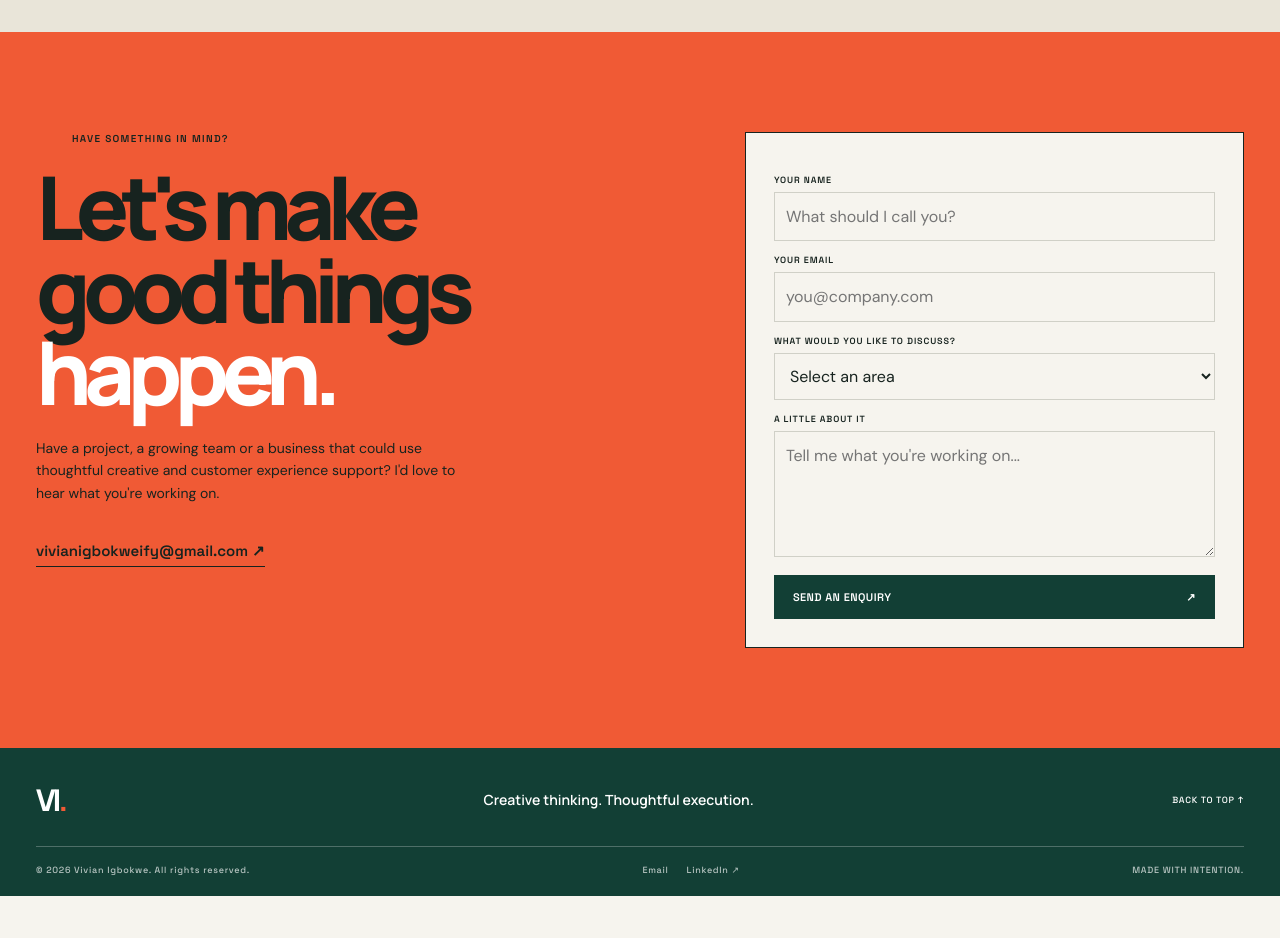
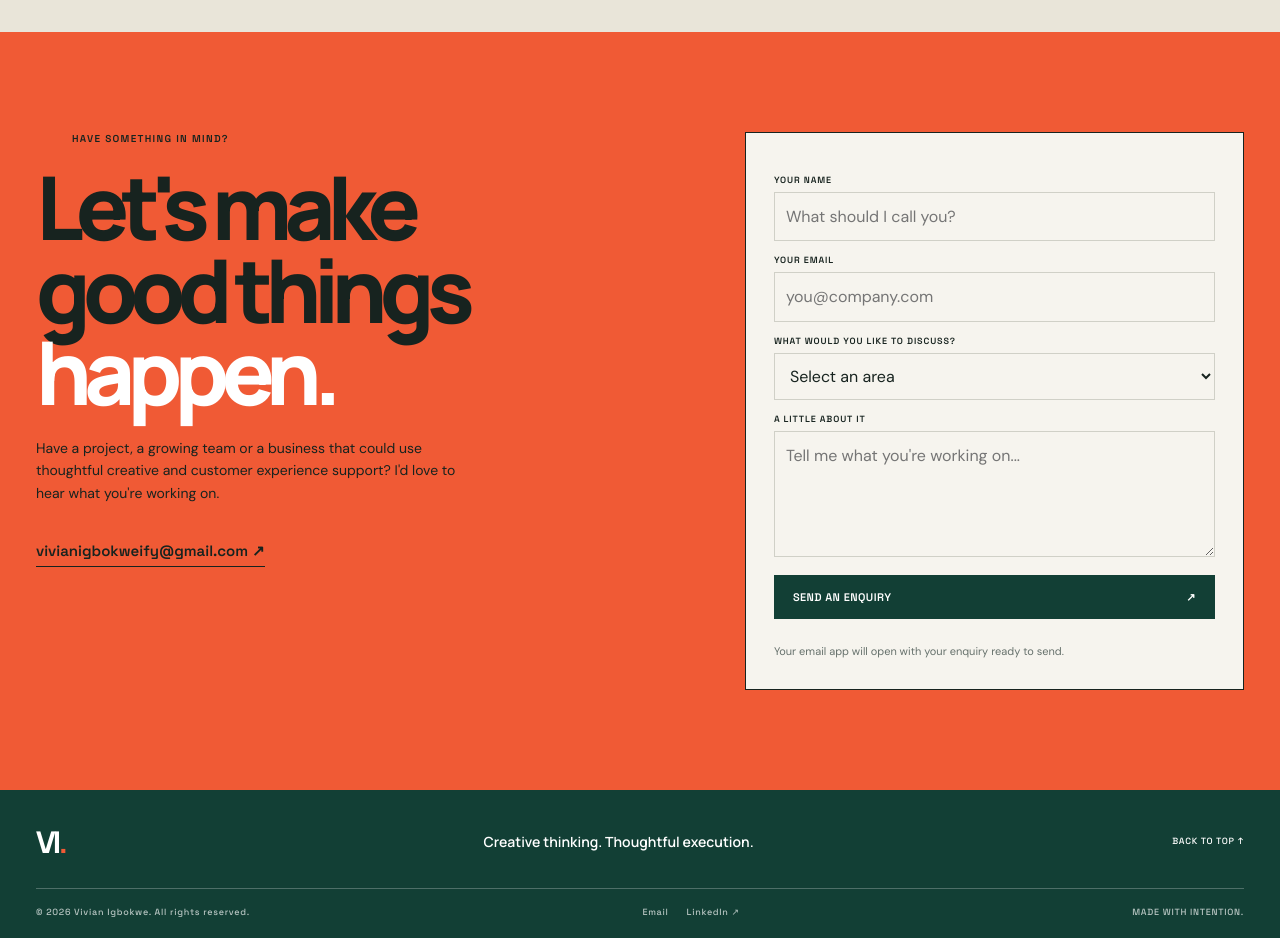
Before and after one commit to digitalskillswithvee/vivian-portfolio, a plain HTML site: page vivian-portfolio-new-repository/index.html in a window 1280 px wide. Shown: the part 8800-9738 px from the top of the page. Before the commit the page ends 9696 px from the top, so only its background shows below. Drawn offline with Linux system fonts and the light colour scheme.

Commit message:
Remove Netlify-only form settings for Cloudflare hosting

```diff
--- a/vivian-portfolio-new-repository/index.html
+++ b/vivian-portfolio-new-repository/index.html
@@ -147,14 +147,13 @@
     <section class="contact-section" id="contact">
       <div class="section-shell contact-layout">
         <div class="contact-copy reveal"><p class="eyebrow"><span class="eyebrow-line"></span> HAVE SOMETHING IN MIND?</p><h2>Let's make<br>good things <em>happen.</em></h2><p data-content-field="contact_intro">Have a project, a growing team or a business that could use thoughtful creative and customer experience support? I'd love to hear what you're working on.</p><a class="contact-email" href="mailto:vivianigbokweify@gmail.com">vivianigbokweify@gmail.com <span>↗</span></a></div>
-        <form class="contact-form reveal" name="portfolio-contact" method="POST" data-netlify="true" netlify-honeypot="bot-field" action="/success.html">
-          <input type="hidden" name="form-name" value="portfolio-contact">
-          <p class="hidden-field"><label>Leave this empty: <input name="bot-field"></label></p>
+        <form class="contact-form reveal" name="portfolio-contact" method="POST">
           <label for="name">Your name</label><input id="name" name="name" type="text" placeholder="What should I call you?" required>
           <label for="email">Your email</label><input id="email" name="email" type="email" placeholder="you@company.com" required>
           <label for="interest">What would you like to discuss?</label><select id="interest" name="interest" required><option value="" disabled selected>Select an area</option><option>Social media & content</option><option>Customer success & community</option><option>Creative / UGC project</option><option>Operations & coordination</option><option>Something else</option></select>
           <label for="message">A little about it</label><textarea id="message" name="message" rows="4" placeholder="Tell me what you're working on..." required></textarea>
           <button class="button button-gold" type="submit">Send an enquiry <span>↗</span></button>
+          <p class="form-note">Your email app will open with your enquiry ready to send.</p>
         </form>
       </div>
     </section>
```
